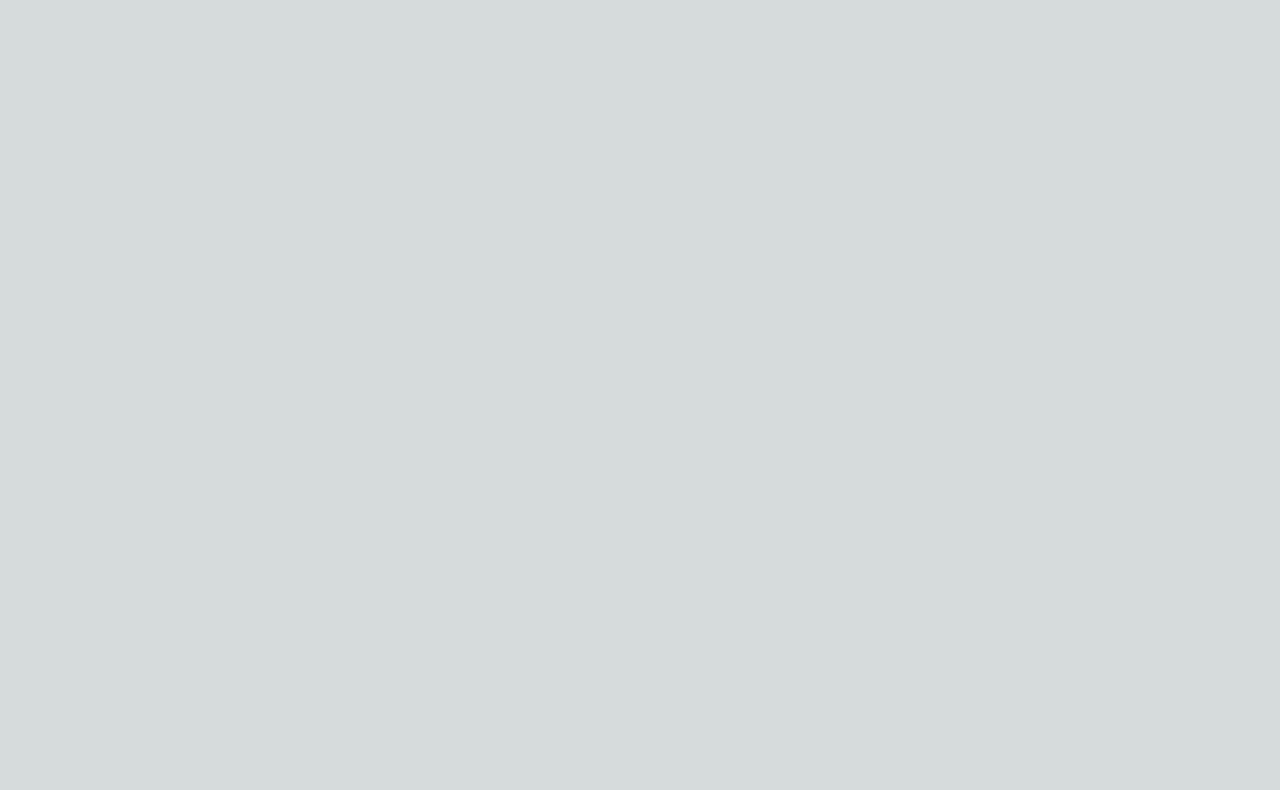
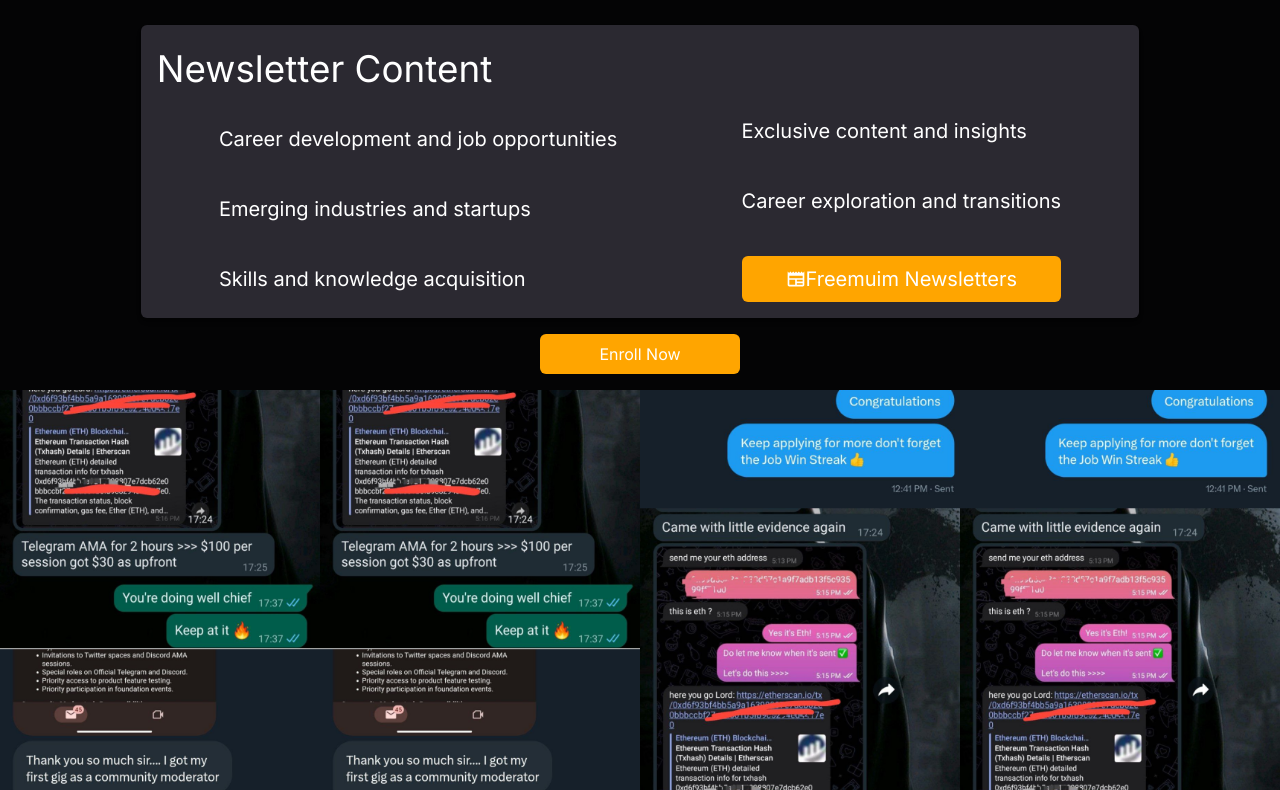
Before and after one commit to UncleP04/void, a Next.js app: page / in a window 1280 px wide. Shown: the part 3178-3968 px from the top of the page. Before the commit the page ends 3009 px from the top, so only its background shows below. Built offline with nearby package versions, Linux system fonts and the light colour scheme.

Commit message:
some updates

```diff
--- a/src/app/(pages)/Home/pages.jsx
+++ b/src/app/(pages)/Home/pages.jsx
@@ -3,6 +3,8 @@ import Navbar from "../../../components/molecules/navbar";
 import Introduction from "@/components/molecules/introduction";
 import About from "@/components/molecules/about";
 import Course from "@/components/molecules/course";
+import Letters from "@/components/molecules/letters";
+import Testimonals from "@/components/molecules/testimonals";
 
 const Landing = () => {
   return (
@@ -11,6 +13,8 @@ const Landing = () => {
       <Introduction />
       <About />
       <Course />
+      <Letters />
+      <Testimonals />
    </div>
   )
 }
--- a/src/components/atoms/button.jsx
+++ b/src/components/atoms/button.jsx
@@ -1,6 +1,6 @@
 import React from 'react';
 
-export const Button = (props) => {
+export const ButtonS = (props) => {
   return (
     <button className="text-white bg-primary py-2 px-6 rounded-md w-[200px]">
       {props.label}
--- a/src/components/molecules/about.jsx
+++ b/src/components/molecules/about.jsx
@@ -1,13 +1,12 @@
 import React from "react";
 import "../style.css";
-import { Button } from "../atoms/button";
+import { ButtonS } from "../atoms/button";
 import { MdCheck } from "react-icons/md";
 import AboutGrid from "./aboutGrid";
 
 const About = () => {
   return (
-    <div
-      className="w-[100%] h-auto flex flex-col justify-center items-center bg-[#040405] p-4">
+    <div className="w-[100%] h-auto flex flex-col justify-center items-center bg-[#040405] p-4">
       <div className="lg:w-[600px] text-center">
         <h1 className="text-[2.5em] py-4 text-white">The Void Academy</h1>
         <p className="text-[18px] py-2 text-white">
@@ -18,7 +17,7 @@ const About = () => {
         </p>
       </div>
       <AboutGrid />
-      <Button label="Enroll Now" />
+      <ButtonS label="Enroll Now" />
     </div>
   );
 };
--- a/src/components/molecules/course.jsx
+++ b/src/components/molecules/course.jsx
@@ -1,6 +1,6 @@
 import React from "react";
 import "../style.css";
-import { Button } from "../atoms/button";
+import { ButtonS } from "../atoms/button";
 import { MdCheck } from "react-icons/md";
 import CourseGrid from "./courseGrid";
 
@@ -16,7 +16,7 @@ const Course = () => {
         </p>
       </div>
       <CourseGrid />
-      <Button label="Enroll Now" />
+      <ButtonS label="Enroll Now" />
     </div>
   );
 };
--- a/src/components/molecules/courseGrid.jsx
+++ b/src/components/molecules/courseGrid.jsx
@@ -80,7 +80,7 @@ const CourseGrid = () => {
               alt="image.png"
               width={700}
               height={300}
-              className="w-[100%] h-[100%]"
+              className="w-[100%] h-[100%] hover:scale-125 transition-all"
             />
             <div className="p-4 gridDiv text-center z-20 absolute bottom-0 left-0">
               <h2 className="text-white text-[15px]">{itemOne.text}</h2>
@@ -94,7 +94,7 @@ const CourseGrid = () => {
         alt="image.png"
         width={700}
         height={300}
-        className="w-[10px] h-[100%] hidden md:block"
+        className="w-[10px] h-[100%] hidden md:block hover:scale-125 transition-all"
       />
       <div className="flex flex-col justify-center items-center gap-10">
         {listTwo.map((itemTwo, i) => (
@@ -107,7 +107,7 @@ const CourseGrid = () => {
               alt="image.png"
               width={700}
               height={300}
-              className="w-[100%] h-[100%]"
+              className="w-[100%] h-[100%] hover:scale-125 transition-all"
             />
             <div className="p-4 gridDiv text-center z-20 absolute bottom-0 left-0">
               <h2 className="text-white text-[15px]">{itemTwo.text}</h2>
--- a/src/components/molecules/introduction.jsx
+++ b/src/components/molecules/introduction.jsx
@@ -1,6 +1,6 @@
 import React from "react";
 import '../style.css';
-import { Button } from "../atoms/button";
+import { ButtonS } from "../atoms/button";
 import { MdCheck } from "react-icons/md";
 
 const Introduction = () => {
@@ -15,7 +15,7 @@ const Introduction = () => {
                     <li className="text-slate-300 py-1 flex justify-start items-start text-start self-start"><MdCheck size={30} className="text-primary"/>Unlock the Secrets of High-Paying Jobs and Fulfilling Employment</li>
                     <li className="text-slate-300 py-1 flex justify-start items-start text-start self-start"><MdCheck size={30} className="text-primary"/>You are removing Financial Blocks</li>
                 </ul>
-                <Button label="Enroll Now"/>
+                <ButtonS label="Enroll Now"/>
             </div>
         </div>
     )
--- /dev/null
+++ b/src/components/molecules/letters.jsx
@@ -0,0 +1,91 @@
+"use client";
+import React, { useState } from "react";
+import { ButtonS } from "../atoms/button";
+import { MdNewspaper } from "react-icons/md";
+import Box from "@mui/material/Box";
+import Button from "@mui/material/Button";
+import Typography from "@mui/material/Typography";
+import Modal from "@mui/material/Modal";
+import NewLetter from "./newsLetter";
+
+const style = {
+    position: 'absolute',
+    top: '50%',
+    left: '50%',
+    transform: 'translate(-50%, -50%)',
+    bgcolor: '#151519',
+    border: '2px solid #000',
+    boxShadow: 24,
+    borderRadius: '10px',
+    p: 4,
+    overflowY: 'scroll',
+    height: '400px',
+  };
+
+const Letters = () => {
+  const [open, setOpen] = React.useState(false);
+  const handleOpen = () => setOpen(true);
+  const handleClose = () => setOpen(false);
+
+  return (
+    <div>
+      <div className="w-[100%] h-auto flex flex-col justify-center items-center bg-[#040405] p-4">
+        <div className="lg:w-[600px] w-[100%] text-center">
+          <h1 className="text-[2.5em] py-4 text-white">The Void NewsLetter</h1>
+          <p className="text-[18px] py-2 text-white">
+            A weekly publication providing valuable insights, resources, and
+            opportunities to excel in your career.
+          </p>
+        </div>
+        <div className="bg-[#35323DCC] lg:w-[80%] p-4 rounded-md shadow-md my-4">
+          <h1 className="text-white text-[2.3em] pb-5">Newsletter Content</h1>
+          <div>
+            <div className="flex flex-col md:flex-row justify-around items-center">
+              <ul className="flex flex-col gap-10">
+                <li className="text-white text-[20px]">
+                  Career development and job opportunities
+                </li>
+                <li className="text-white text-[20px]">
+                  Emerging industries and startups
+                </li>
+                <li className="text-white text-[20px]">
+                  Skills and knowledge acquisition
+                </li>
+              </ul>
+              <ul className="flex flex-col gap-10">
+                <li className="text-white text-[20px]">
+                  Exclusive content and insights
+                </li>
+                <li className="text-white text-[20px]">
+                  Career exploration and transitions
+                </li>
+                <button
+                  onClick={handleOpen}
+                  className="text-white py-2 px-4 rounded-md bg-primary text-[20px] flex justify-center items-center"
+                >
+                  <MdNewspaper />
+                  Freemuim Newsletters
+                </button>
+              </ul>
+            </div>
+          </div>
+        </div>
+        <ButtonS label="Enroll Now" />
+        <Modal
+          open={open}
+          onClose={handleClose}
+          aria-labelledby="modal-modal-title"
+          aria-describedby="modal-modal-description"
+        >
+          <Box sx={style}>
+            <Typography id="modal-modal-description" sx={{ mt: 2 }}>
+              <NewLetter />
+            </Typography>
+          </Box>
+        </Modal>
+      </div>
+    </div>
+  );
+};
+
+export default Letters;
--- /dev/null
+++ b/src/components/molecules/newsLetter.jsx
@@ -0,0 +1,68 @@
+import React from "react";
+
+const NewLetter = () => {
+  const letter = [
+    { text: "Career development and job opportunities" },
+    { text: "Professional growth and personal development" },
+    { text: "Emerging industries and startups" },
+    { text: "Exclusive content and insights" },
+    { text: "Skills and knowledge acquisition" },
+    { text: "Career exploration and transitions" },
+  ];
+
+  const benefits = [
+    { text: "Access to global student community" },
+    { text: "Tips for skills and knowledge acquisition" },
+    { text: "Career development resources and opportunities" },
+    { text: "Guidance on professional growth and personal development" },
+    { text: "Insights into emerging industries and startups" },
+    { text: "Exclusive content and insights" },
+    { text: "Support for career exploration and transitions" },
+  ];
+
+  const premuim = [
+    { text: "Private community with expert guidance to land a job in 60 days" },
+    { text: "Paths to success" },
+    { text: "Career success stories" },
+    { text: "Pivots and transformations" },
+    { text: "Lessons from industry leaders" },
+    { text: "Personal and professional development stories" },
+    { text: "Executive spotlights" },
+    { text: "Diverse perspectives" },
+    { text: "Entrepreneurial journeys" },
+    { text: "Q&A sessions with successful professionals" },
+    { text: "Tips and advice from experts" },
+    { text: "Accountability Group" },
+  ];
+
+  return (
+    <div>
+      <h1 className="text-white text-[2.1em] pb-5">Newsletter Content</h1>
+      <div className="grid grid-cols-1 lg:grid-cols-2 gap-5">
+        {letter.map((letters, i) => (
+          <li className="text-white text-[15px] text-start list-none" key={i}>
+            {letters.text}
+          </li>
+        ))}
+      </div>
+      <h1 className="text-white text-[2.1em] py-5">Freemium benefits</h1>
+      <div className="grid grid-cols-1 lg:grid-cols-2 gap-5">
+        {benefits.map((benefit, i) => (
+          <li className="text-white text-[15px] text-start list-none" key={i}>
+            {benefit.text}
+          </li>
+        ))}
+      </div>
+      <h1 className="text-white text-[2.1em] py-5">Premium benefits</h1>
+      <div className="grid grid-cols-1 lg:grid-cols-2 gap-5">
+        {premuim.map((benefit, i) => (
+          <li className="text-white text-[15px] text-start list-none" key={i}>
+            {benefit.text}
+          </li>
+        ))}
+      </div>
+    </div>
+  );
+};
+
+export default NewLetter;
--- /dev/null
+++ b/src/components/molecules/testimonals.jsx
@@ -0,0 +1,22 @@
+import Image from "next/image";
+import React from "react";
+import Screen1 from '../../../public/Image/screen1.png'
+import Screen2 from '../../../public/Image/screen2.png'
+import Screen3 from '../../../public/Image/screen3.png'
+import Screen4 from '../../../public/Image/screen4.png'
+import '../style.css'
+
+const Testimonals = () => {
+    return (
+        <div>
+            <div className="grid grid-cols-1 md:grid-cols-2 lg:grid-cols-4 w-[100%] h-[400px] overflow-y-auto" style={{ scrollbarWidth: "thin", scrollbarColor: "transparent transparent" }}>
+                <Image src={Screen1} alt="testimonale.png" width={700} height={300} className="w-[100%] h-[100%]"/>
+                <Image src={Screen2} alt="testimonale.png" width={700} height={300} className="w-[100%] h-[100%]"/>
+                <Image src={Screen3} alt="testimonale.png" width={700} height={300} className="w-[100%] h-[100%]"/>
+                <Image src={Screen4} alt="testimonale.png" width={700} height={300} className="w-[100%] h-[100%]"/>
+            </div>
+        </div>
+    )
+}
+
+export default Testimonals;
```
Also changed, not shown: src/components/style.css (+18 -9 lines).
